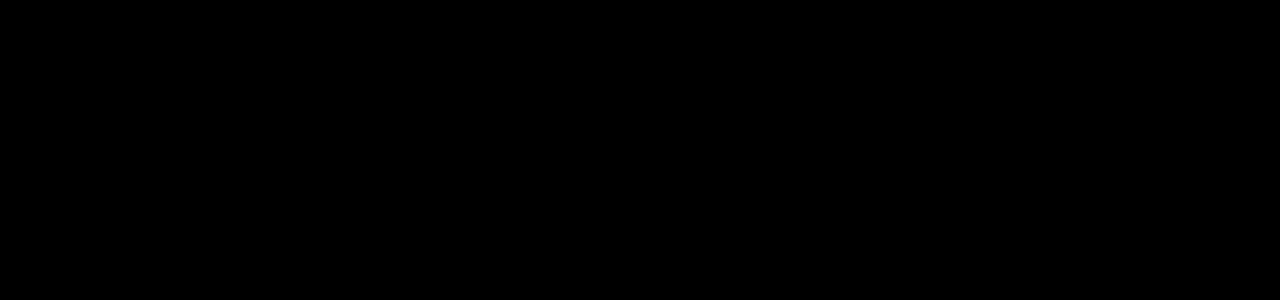
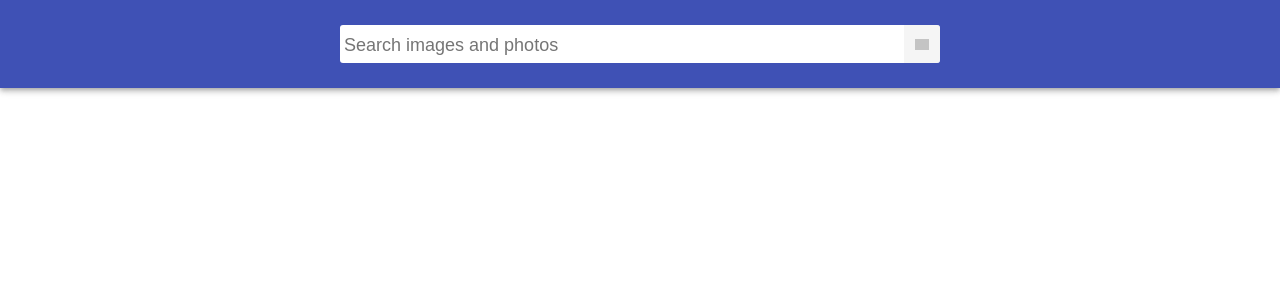
Before and after one commit to SandraKoch/goit-react-hw-03-image-finder, a React (Create React App) app: page / in a window 1280 px wide. Shown: the top 300 px of the page. Built offline with nearby package versions, Linux system fonts and the light colour scheme; grey boxes are pictures that could not be loaded.

Commit message:
api fetch and images display

```diff
--- a/package.json
+++ b/package.json
@@ -7,6 +7,7 @@
     "@testing-library/jest-dom": "^5.16.3",
     "@testing-library/react": "^12.1.4",
     "@testing-library/user-event": "^13.5.0",
+    "lodash": "^4.17.21",
     "react": "^18.1.0",
     "react-dom": "^18.1.0",
     "react-scripts": "5.0.1",
--- /dev/null
+++ b/src/api/fetchImages.js
@@ -0,0 +1,21 @@
+const API_KEY = '36788203-2c78e2a924ca1cc7e222b7ed9';
+const PAGE = 1;
+const PER_PAGE = 12;
+
+export const fetchImages = async inputSearch => {
+  try {
+    const response = await fetch(
+      `https://pixabay.com/api/?q=${inputSearch}&page=${PAGE}&key=${API_KEY}&image_type=photo&orientation=horizontal&per_page=${PER_PAGE}`
+    );
+
+    if (!response.ok) {
+      throw new Error('Network response has failed');
+    }
+
+    const data = await response.json();
+    console.log(data.hits);
+    return data;
+  } catch (error) {
+    console.log(error);
+  }
+};
--- a/src/components/App.jsx
+++ b/src/components/App.jsx
@@ -1,16 +1,14 @@
+import { ImageGallery } from './ImageGallery';
+import { Searchbar } from './Searchbar';
+import React, { useState } from 'react';
+
 export const App = () => {
+  const [images, setImages] = useState([]);
+
   return (
-    <div
-      style={{
-        height: '100vh',
-        display: 'flex',
-        justifyContent: 'center',
-        alignItems: 'center',
-        fontSize: 40,
-        color: '#010101'
-      }}
-    >
-      React homework template
+    <div>
+      <Searchbar onSearched={images => setImages(images)} />
+      <ImageGallery images={images} />
     </div>
   );
 };
--- /dev/null
+++ b/src/components/ImageGallery/ImageGallery.module.css
@@ -0,0 +1,12 @@
+.gallery {
+  display: grid;
+  max-width: calc(100vw - 48px);
+  grid-template-columns: repeat(auto-fill, minmax(320px, 1fr));
+  grid-gap: 16px;
+  margin-top: 0;
+  margin-bottom: 0;
+  padding: 0;
+  list-style: none;
+  margin-left: auto;
+  margin-right: auto;
+}
--- /dev/null
+++ b/src/components/ImageGallery/index.jsx
@@ -0,0 +1,21 @@
+import { Component } from 'react';
+import css from './ImageGallery.module.css';
+import { ImageGalleryItem } from 'components/ImageGalleryItem';
+
+export class ImageGallery extends Component {
+  state = {
+    images: [],
+  };
+
+  render() {
+    const { images } = this.props;
+
+    return (
+      <ul className={css.gallery}>
+        {images.map(image => (
+          <ImageGalleryItem key={image.id} item={image} />
+        ))}
+      </ul>
+    );
+  }
+}
--- /dev/null
+++ b/src/components/ImageGalleryItem/ImageGalleryItem.module.css
@@ -0,0 +1,17 @@
+.galleryItem {
+  border-radius: 2px;
+  box-shadow: 0px 1px 3px 0px rgba(0, 0, 0, 0.2),
+    0px 1px 1px 0px rgba(0, 0, 0, 0.14), 0px 2px 1px -1px rgba(0, 0, 0, 0.12);
+}
+
+.galleryImage {
+  width: 100%;
+  height: 260px;
+  object-fit: cover;
+  transition: transform 250ms cubic-bezier(0.4, 0, 0.2, 1);
+}
+
+.galleryImage:hover {
+  transform: scale(1.03);
+  cursor: zoom-in;
+}
--- /dev/null
+++ b/src/components/ImageGalleryItem/index.jsx
@@ -0,0 +1,13 @@
+import css from './ImageGalleryItem.module.css';
+import { Component } from 'react';
+
+export class ImageGalleryItem extends Component {
+  render() {
+    const { webformatURL, largeImageURL, tags } = this.props.item;
+    return (
+      <li className={css.galleryItem}>
+        <img className={css.galleryImage} src={webformatURL} alt={tags} />
+      </li>
+    );
+  }
+}
--- /dev/null
+++ b/src/components/Searchbar/Searchbar.module.css
@@ -0,0 +1,75 @@
+.searchbar {
+  top: 0;
+  left: 0;
+  position: sticky;
+  z-index: 1100;
+  display: flex;
+  justify-content: center;
+  align-items: center;
+  min-height: 64px;
+  padding-right: 24px;
+  padding-left: 24px;
+  padding-top: 12px;
+  padding-bottom: 12px;
+  color: #fff;
+  background-color: #3f51b5;
+  box-shadow: 0px 2px 4px -1px rgba(0, 0, 0, 0.2),
+    0px 4px 5px 0px rgba(0, 0, 0, 0.14), 0px 1px 10px 0px rgba(0, 0, 0, 0.12);
+}
+
+.searchform {
+  display: flex;
+  flex-direction: row-reverse;
+  align-items: center;
+  width: 100%;
+  max-width: 600px;
+  background-color: #fff;
+  border-radius: 3px;
+  overflow: hidden;
+}
+
+.button {
+  width: 38px;
+  height: 38px;
+  border: 0;
+  background-image: url(C:\Users\ANGLOVE\Desktop\React_homeworks\goit-react-hw-03-image-finder\src\loupe.png);
+  background-size: 40%;
+  background-repeat: no-repeat;
+  background-position: center;
+  opacity: 0.6;
+  transition: opacity 250ms cubic-bezier(0.4, 0, 0.2, 1);
+  cursor: pointer;
+  outline: none;
+}
+
+.button:hover {
+  opacity: 1;
+}
+
+.buttonLabel {
+  position: absolute;
+  width: 1px;
+  height: 1px;
+  padding: 0;
+  overflow: hidden;
+  clip: rect(0, 0, 0, 0);
+  white-space: nowrap;
+  clip-path: inset(50%);
+  border: 0;
+}
+
+.input {
+  display: inline-block;
+  width: 100%;
+  font: inherit;
+  font-size: 20px;
+  border: none;
+  outline: none;
+  padding-left: 4px;
+  padding-right: 4px;
+}
+
+.input::placeholder {
+  font: inherit;
+  font-size: 18px;
+}
--- /dev/null
+++ b/src/components/Searchbar/index.jsx
@@ -0,0 +1,42 @@
+import { Component } from 'react';
+// import { useCallback } from 'react';
+import css from './Searchbar.module.css';
+import debounce from 'lodash.debounce';
+import { fetchImages } from 'api/fetchImages';
+
+export class Searchbar extends Component {
+  debouncedQueryChange = debounce(async query => {
+    const fetchedData = await fetchImages(query);
+    console.log('didUpdate', fetchedData);
+
+    const images = fetchedData.hits;
+    this.props.onSearched(images);
+
+    console.log('images', images);
+  }, 500);
+
+  handleQueryChange = e => {
+    this.debouncedQueryChange(e.target.value);
+  };
+
+  render() {
+    return (
+      <header className={css.searchbar}>
+        <form className={css.searchform}>
+          <button type="submit" className={css.button}>
+            <span className={css.buttonLabel}>Search</span>
+          </button>
+
+          <input
+            className={css.input}
+            type="text"
+            autoComplete="off"
+            autoFocus
+            placeholder="Search images and photos"
+            onChange={this.handleQueryChange}
+          />
+        </form>
+      </header>
+    );
+  }
+}
--- a/src/index.css
+++ b/src/index.css
@@ -4,7 +4,7 @@
   margin: 0;
   font-family: sans-serif;
   line-height: 1.5;
-  background-color: var(--primary-color);
+  /* background-color: var(--primary-color); */
   -webkit-font-smoothing: antialiased;
   -moz-osx-font-smoothing: grayscale;
 }
@@ -37,18 +37,9 @@
     monospace;
 }
 
-h1,
-h2 {
-  color: var(--light-color);
-  padding: 30px 30px 10px;
-  border-bottom: 1px solid var(--btn-active);
+.App {
+  display: grid;
+  grid-template-columns: 1fr;
+  grid-gap: 16px;
+  padding-bottom: 24px;
 }
-
-:root {
-  --primary-color: rgb(0, 0, 0);
-  --secondary-color: rgb(150, 150, 150);
-  --bg-color: rgb(134 134 134 / 12%);
-  --light-color: rgb(255, 255, 255);
-  --btn-color: rgb(116, 113, 113);
-  --btn-active: rgb(255, 238, 0);
-}
```
Also changed, not shown: src/loupe.png (added), 1 other file (tests, documents, lock files or other folders).
